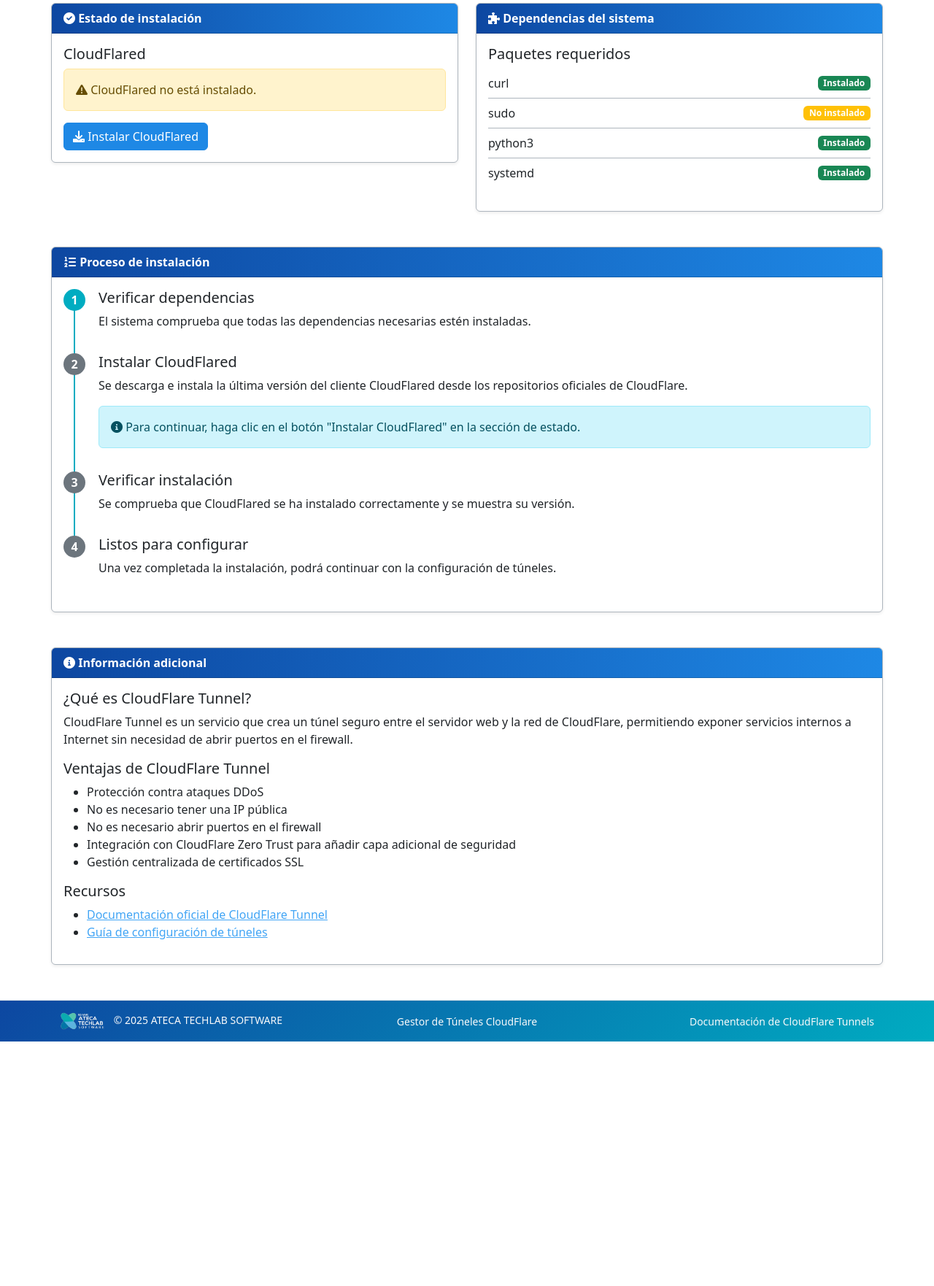
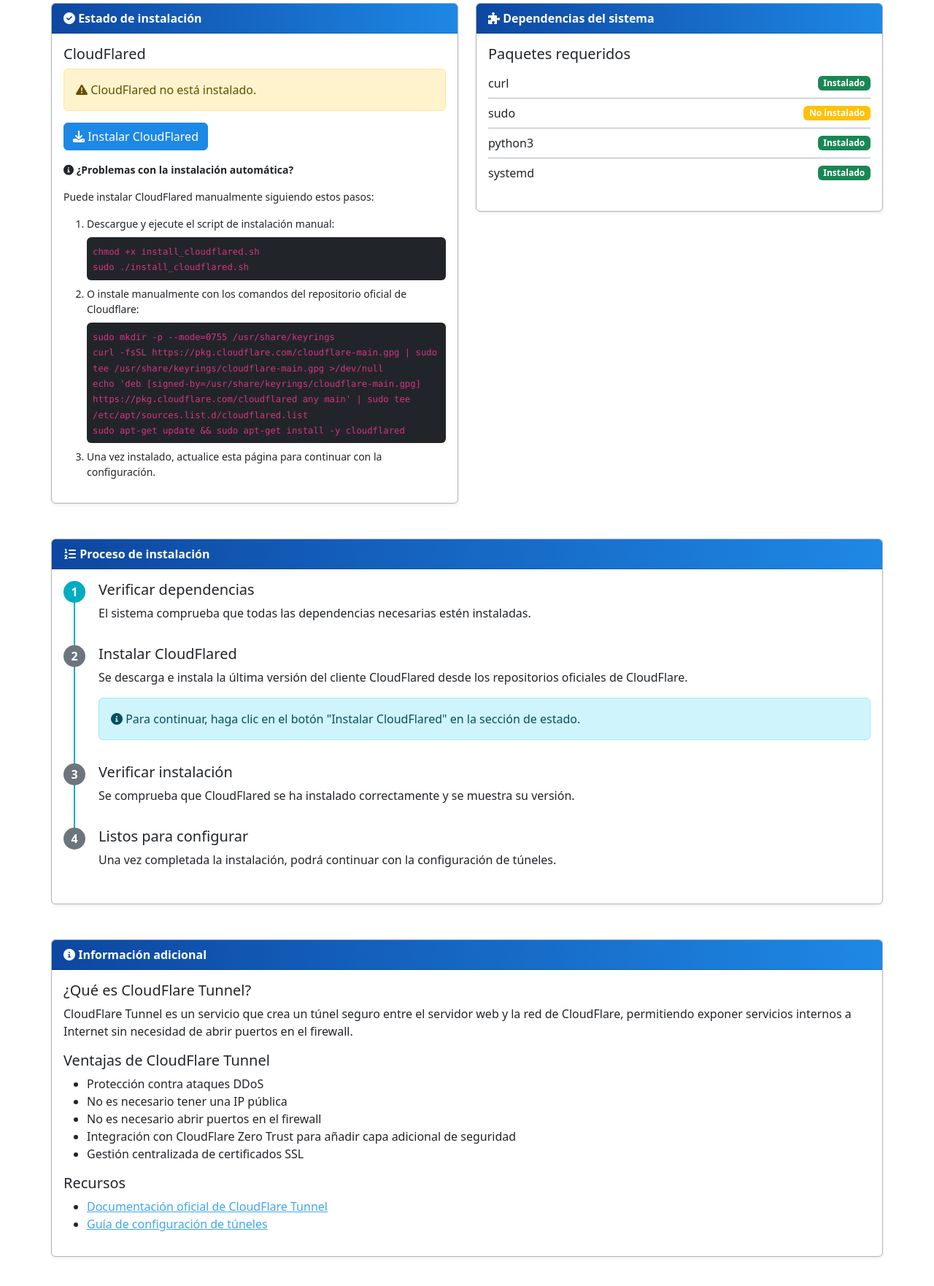
Before and after one commit to innovafpiesmmg/cloudflare, a Flask app: page /instalacion in a window 1280 px wide. Shown: the part 239-2001 px from the top of the page at 73% size. Before the commit the page ends 1666 px from the top, so only its background shows below. Run offline with Flask 3, Linux system fonts and the light colour scheme; some libraries are stand-ins or nearby versions.

Commit message:
Add manual Cloudflare installation option to address automatic installation failures.
Replit-Commit-Author: Agent
Replit-Commit-Session-Id: 641b06b1-dea8-4c38-8986-589bb003c821
Replit-Commit-Screenshot-Url: https://storage.googleapis.com/screenshot-production-us-central1/48bbc164-8e6d-450c-b0e2-669fe9a972d7/49bb8207-9b75-4808-a5e5-483835c7ddbf.jpg

```diff
--- a/templates/instalacion.html
+++ b/templates/instalacion.html
@@ -62,6 +62,25 @@
                             <span class="btn-text"><i class="fas fa-download"></i> Instalar CloudFlared</span>
                         </button>
                     </form>
+
+                    <div class="mt-3 small">
+                        <p><i class="fas fa-info-circle"></i> <strong>¿Problemas con la instalación automática?</strong></p>
+                        <p>Puede instalar CloudFlared manualmente siguiendo estos pasos:</p>
+                        <ol>
+                            <li>Descargue y ejecute el script de instalación manual:</li>
+                            <div class="bg-dark text-light p-2 my-2 rounded">
+                                <code>chmod +x install_cloudflared.sh<br>sudo ./install_cloudflared.sh</code>
+                            </div>
+                            <li>O instale manualmente con los comandos del repositorio oficial de Cloudflare:</li>
+                            <div class="bg-dark text-light p-2 my-2 rounded">
+                                <code>sudo mkdir -p --mode=0755 /usr/share/keyrings<br>
+                                curl -fsSL https://pkg.cloudflare.com/cloudflare-main.gpg | sudo tee /usr/share/keyrings/cloudflare-main.gpg >/dev/null<br>
+                                echo 'deb [signed-by=/usr/share/keyrings/cloudflare-main.gpg] https://pkg.cloudflare.com/cloudflared any main' | sudo tee /etc/apt/sources.list.d/cloudflared.list<br>
+                                sudo apt-get update && sudo apt-get install -y cloudflared</code>
+                            </div>
+                            <li>Una vez instalado, actualice esta página para continuar con la configuración.</li>
+                        </ol>
+                    </div>
                 {% endif %}
             </div>
         </div>
@@ -264,7 +283,7 @@
                                 document.getElementById('close-modal-btn').disabled = false;
                                 break;
                             case 'error':
-                                statusText = 'Error durante la instalación';
+                                statusText = 'Error durante la instalación. Intente con el método manual (ver instrucciones debajo)';
                                 statusClass = 'text-danger';
                                 clearInterval(checkInterval);
                                 document.getElementById('close-modal-btn').disabled = false;
```
Also changed, not shown: README.md, 1 other file.
